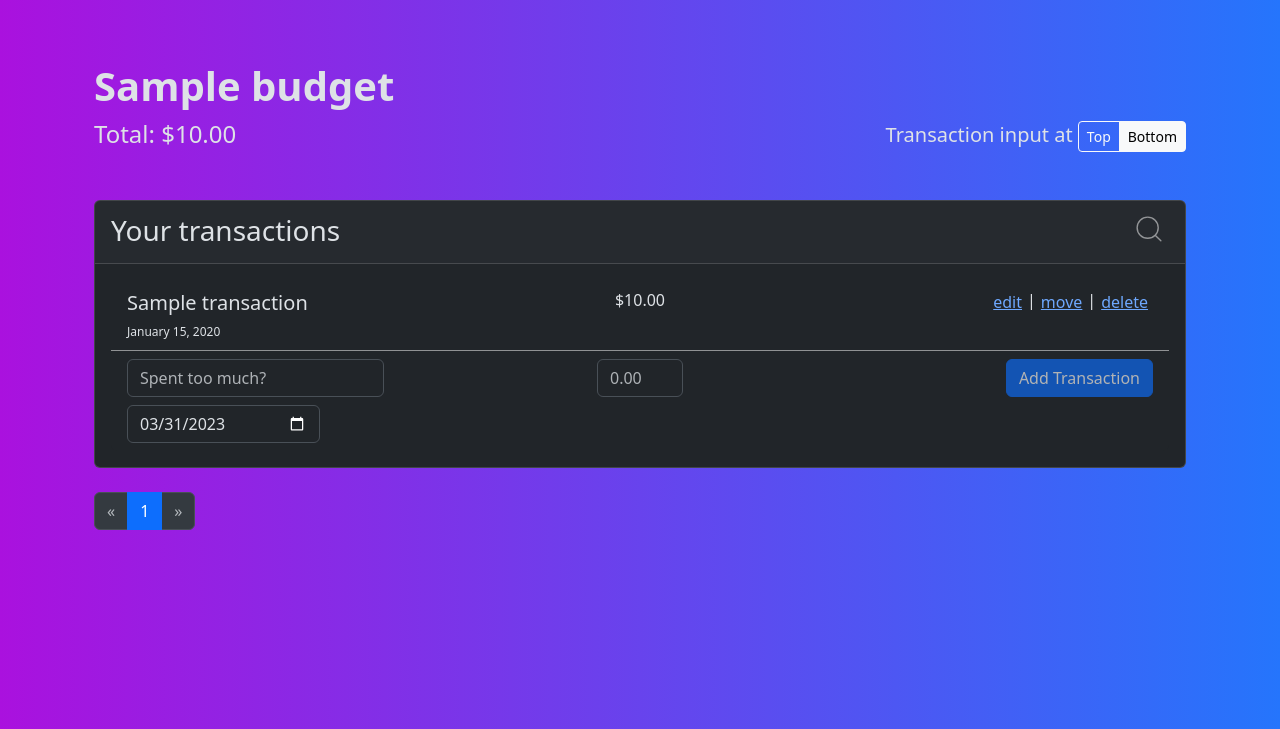
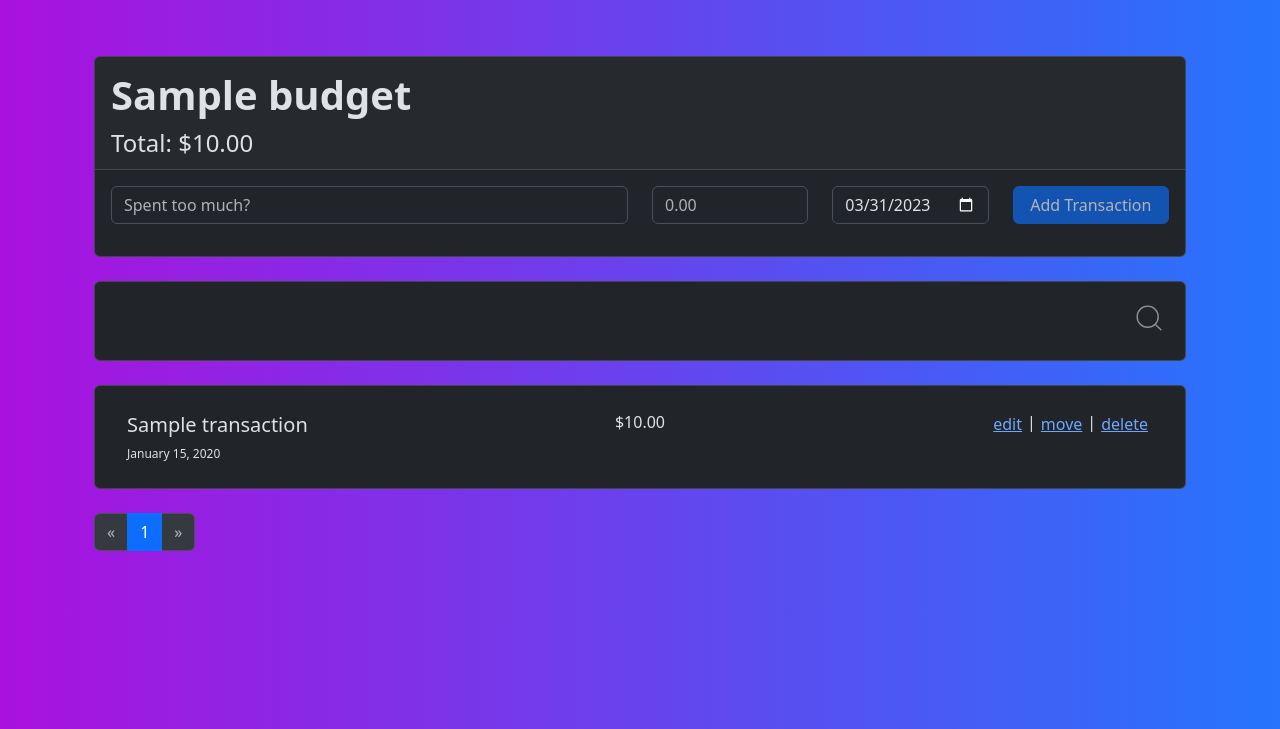
Before and after one commit to niklasbaumgardner/FinancialApp, a Flask app: page /view_budget/1 in a window 1280 px wide. Shown: the part 56-785 px from the top of the page. Run offline with Flask 3, Linux system fonts and the light colour scheme; a user stored in the database is signed in; tables that the repository leaves empty hold one stand-in row (values such as "Sample post").

Commit message:
redo view budget layout

```diff
--- a/finapp/static/css/index.css
+++ b/finapp/static/css/index.css
@@ -114,3 +114,11 @@ button:focus-visible {
   outline-offset: 2px;
   opacity: 1;
 }
+
+#transactionList > form > li {
+  border: none;
+}
+
+#transactionList > form:not(:last-child) > li {
+  border-bottom: 1px solid rgba(255, 255, 255, .5);
+}
--- a/finapp/static/js/pagination.js
+++ b/finapp/static/js/pagination.js
@@ -292,8 +292,6 @@ class Pagination {
     } else {
       noTransactionsFound.toggleAttribute("hidden", false);
     }
-
-    moveTransactionInputTo(storage.getItem("transactionInputLocation"));
   }
 
   clearTransactionContainer() {
--- a/finapp/static/js/transaction.js
+++ b/finapp/static/js/transaction.js
@@ -59,7 +59,7 @@ class Transaction {
     let li = createElement({
       type: "li",
       classString:
-        "list-group-item border-start-0 border-top-0 border-end-0 border-transparent",
+        "list-group-item",
     });
     this.element.appendChild(li);
 
--- a/finapp/templates/viewbudget.html
+++ b/finapp/templates/viewbudget.html
@@ -33,7 +33,10 @@
 
     const budgetsArray = {{ budgets|budgets_array|tojson }};
 </script>
-    <div class="container pb-5">
+
+    <div class="container">
+        <div class="card mb-4">
+            <div class="card-header">
                 <div class="row">
                     <div class="col">
                         <div class="fw-bold fs-1">
@@ -43,35 +46,45 @@
                             Total: <span id="budgetTotal">{{ format_to_money_string(budget.total) }}</span>
                         </div>
                     </div>
-            <div class="col align-self-end text-end">
-                <span class="fs-5">
-                    Transaction input at
-                    <div id="transactionTopBottomToggle" class="btn-group" role="group" aria-label="Basic radio toggle button group">
-                        <input type="radio" class="btn-check" name="btnradio" id="top" autocomplete="off">
-                        <label class="btn btn-sm btn-outline-light" for="top">Top</label>
-
-                        <input type="radio" class="btn-check" name="btnradio" id="bottom" autocomplete="off">
-                        <label class="btn btn-sm btn-outline-light" for="bottom">Bottom</label>
                 </div>
-                </span>
+            </div>
+            <div class="card-body">
+                <div id="transactionInput" class="list-group-item pb-2 border-0">
+                    <form id="addTransaction" method="POST" action="{{ url_for('home.budget_transaction') }}">
+                        <input name="budget" value="{{ budget.id }}" hidden>
+                        <div class="row">
+                            <div class="col-12 col-md-8 col-xl-6 mb-2">
+                                <input class="form-control" type="text" form="addTransaction" id="name" name="name" placeholder="Spent too much?" autocomplete="niklas" required>
+                            </div>
+                            <div class="col-6 col-md-4 col-xl-2 mb-2">
+                                <input class="form-control w- amount-input-86" type="number" step=".01" form="addTransaction" id="amount" name="amount" placeholder="0.00" autocomplete="niklas" required>
+                            </div>
+                            <div class="col-6 col-md-4 col-xl-2 mb-2">
+                                <input class="form-control w-" type="date" form="addTransaction" id="date" name="date" required>
+                            </div>
+                            <div class="col-12 col-md-8 col-xl-2 mb-2">
+                                <input class="btn btn-primary w-100" id="transSubmit" type="submit" value="Add Transaction" disabled>
+                            </div>
+                        </div>
+                    </form>
                 </div>
             </div>
         </div>
 
-    <div class="container">
-        <div class="card h-100 mb-4">
-            <div class="card-header">
+        <div class="card mb-4">
+            <div class="card-body">
                 <div id="searchIcon" class="row">
+                    <!-- <div class="col">
+                        <span class="">Filter</span>
+                    </div>
                     <div class="col">
-                        <span class="fs-3">Your transactions</span>
-                    </div>
+                        <span class="">Sort</span>
+                    </div> -->
                     <div class="col text-end">
                         <button class="search-button search-toggle"></button>
                     </div>
                 </div>
                 <div id="searchInputs" hidden="true">
-                    <div class="list-grou">
-                        <div class="list-group-ite border-0">
                     <div class="row my-1">
                         <div class="col-10">
                             <input class="form-control" type="text" id="searchName" placeholder="Search">
@@ -91,37 +104,13 @@
                 </div>
             </div>
         </div>
-            </div>
+
+        <div class="card mb-4">
             <div class="card-body">
                 <ul id="transactionList" class="list-group">
-                    <li id="emptyTransaction" class="list-group-item border-start-0 border-top-0 border-end-0 border-transparent" hidden="true">
+                    <li id="emptyTransaction" class="list-group-item border-0" hidden="true">
                         <div class="d-flex justify-content-center">
                             <p class="fs-5">No transactions found</p>
-                        </div>
-                    </li>
-                    <li id="transactionInput" class="list-group-item pb-2 border-0">
-                        <div class="row">
-                            <div class="col">
-                                <div class="d-flex">
-                                    <div class="d-flex flex-column">
-                                        <input tabindex="0" class="form-control mb-2" type="text" form="addTransaction" id="name" name="name" placeholder="Spent too much?" autocomplete="niklas" required>
-                                        <input class="form-control w-75" type="date" form="addTransaction" id="date" name="date" required>
-                                    </div>
-                                </div>
-                            </div>
-                            <div class="col">
-                                <div class="d-flex justify-content-center">
-                                    <input class="form-control w-25 amount-input-86" type="number" step=".01" form="addTransaction" id="amount" name="amount" placeholder="0.00" autocomplete="niklas" required>
-                                </div>
-                            </div>
-                            <div class="col">
-                                <div class="d-flex justify-content-end">
-                                    <form id="addTransaction" method="POST" action="{{ url_for('home.budget_transaction') }}">
-                                        <input name="budget" value="{{ budget.id }}" hidden>
-                                        <input class="btn btn-primary" id="transSubmit" type="submit" value="Add Transaction" disabled>
-                                    </form>
-                                </div>
-                            </div>
                         </div>
                     </li>
                 </ul>
@@ -151,55 +140,6 @@
     <script>
         const paginationOwner = new PaginationOwner(transactionArray, TOTAL_TRANSACTIONS, CURRENT_PAGE, NUM_PAGES);
 
-        function moveTransactionInputTo(location) {
-            let transactionInput = document.querySelector("#transactionInput");
-            transactionInput.remove();
-
-            let transactionForms = document.querySelectorAll("#transactionList > form");
-            if (transactionForms.length > 0) {
-                let lastTransaction = transactionForms[transactionForms.length - 1].querySelector("li");
-                lastTransaction.classList.toggle("border-bottom-0", location === "top");
-            }
-
-            let transactionList = document.querySelector("#transactionList");
-            console.log(transactionList);
-
-            if (location === "top" && transactionList.childElementCount > 1) {
-                let firstTransaction = document.querySelector("#transactionList > form");
-                transactionList.insertBefore(transactionInput, firstTransaction);
-                transactionInput.classList.add("border-start-0", "border-top-0", "border-end-0", "border-transparent");
-                transactionInput.classList.remove("border-0");
-            }
-            else {
-                transactionList.appendChild(transactionInput);
-                transactionInput.classList.remove("border-start-0", "border-top-0", "border-end-0", "border-transparent");
-                transactionInput.classList.add("border-0");
-            }
-        }
-
-        function topBottomTransactionToggle(event) {
-            let location = event.target.id;
-            moveTransactionInputTo(location);
-            storage.setItem("transactionInputLocation", location);
-        }
-
-        let topButton = document.querySelector("#top");
-        topButton.addEventListener("click", topBottomTransactionToggle);
-
-        let bottomButton = document.querySelector("#bottom");
-        bottomButton.addEventListener("click", topBottomTransactionToggle);
-
-        document.getElementById("name").addEventListener("input", checkInput);
-        document.getElementById("amount").addEventListener("input", checkInput);
-
-        let transactionInputLocation = storage.getItem("transactionInputLocation");
-        if (transactionInputLocation === "top") {
-            topButton.checked = true;
-        }
-        else {
-            bottomButton.checked = true;
-        }
-
     </script>
 
 {% endblock content %}
```
Lines whose indentation alone changed are shown as unchanged.
